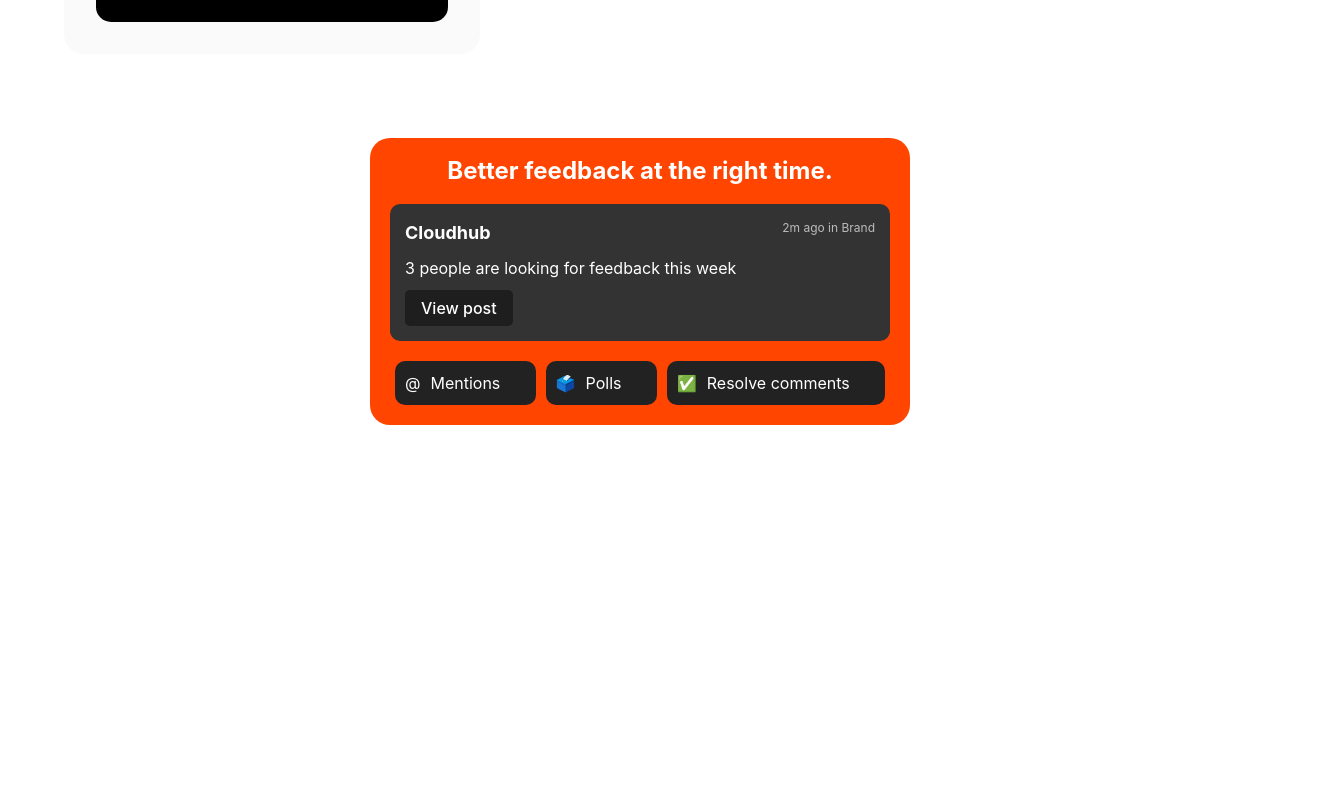
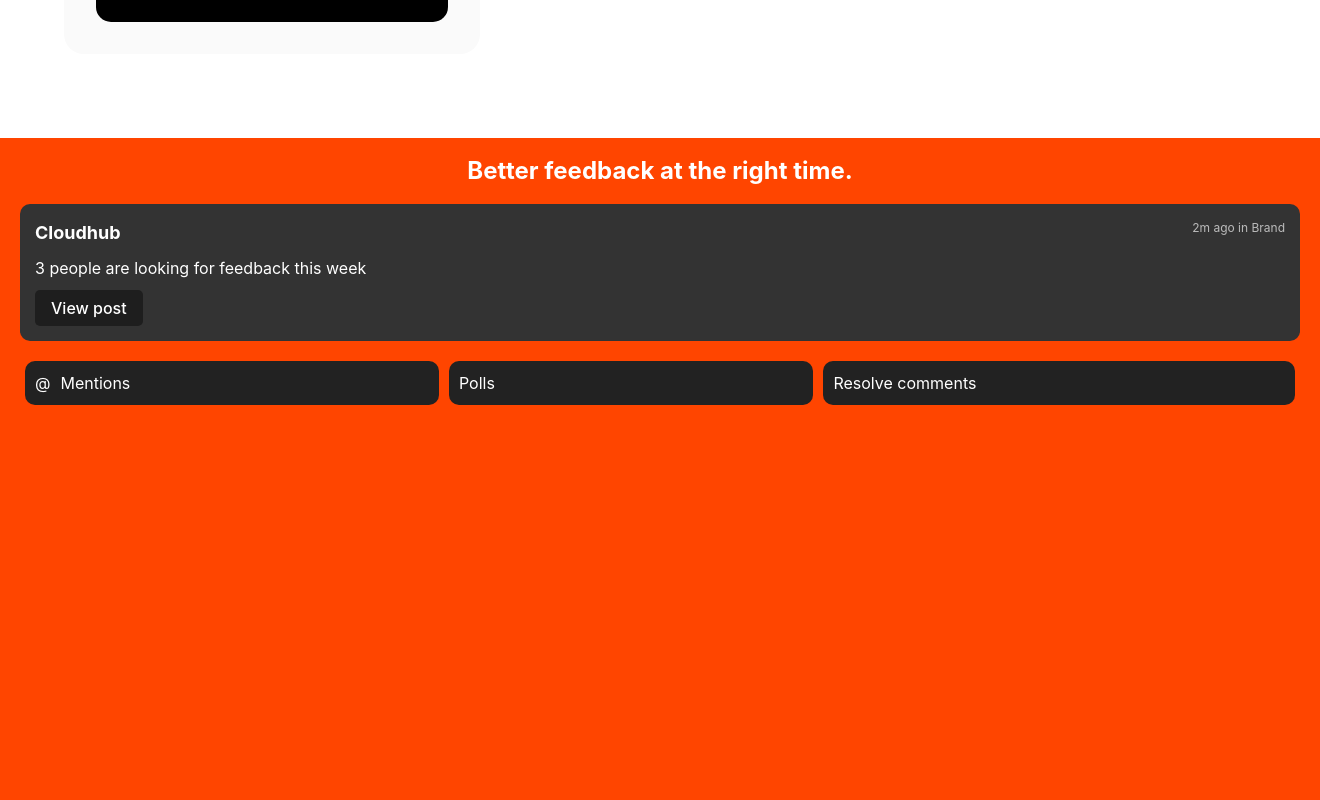
Before and after one commit to singhpriya147/cloudHub, a React (Vite) app: page / in a window 1280 px wide. Shown: the part 1700-2500 px from the top of the page, 1320 px wide, since content can reach past the window. Before the commit the page ends 2145 px from the top, so only its background shows below. Built offline with nearby package versions, Linux system fonts and the light colour scheme.

Commit message:
made some changes

```diff
--- a/src/componet/FeedBack/FeedBack.css
+++ b/src/componet/FeedBack/FeedBack.css
@@ -1,12 +1,13 @@
-/* FeedbackCard.css */
+
 
 .feedback-card {
   background-color: #ff4500;
-  border-radius: 20px;
+
   padding: 20px;
   color: #fff;
-  max-width: 500px;
+ width: 100%;
   margin: 20px auto;
+  height: 100vh;
 }
 
 .header {
--- a/src/componet/FeedBack/FeedBack.jsx
+++ b/src/componet/FeedBack/FeedBack.jsx
@@ -1,5 +1,5 @@
 
-import './Feedback.css';
+import './Feedback.css'
 
 const Feedback = () => {
   return (
@@ -28,11 +28,11 @@ const Feedback = () => {
           <span>Mentions</span>
         </div>
         <div className='action-button'>
-          <span>🗳️</span>
+          {/* <span>🗳️</span> */}
           <span>Polls</span>
         </div>
         <div className='action-button'>
-          <span>✅</span>
+          {/* <span>✅</span> */}
           <span>Resolve comments</span>
         </div>
       </div>
```
